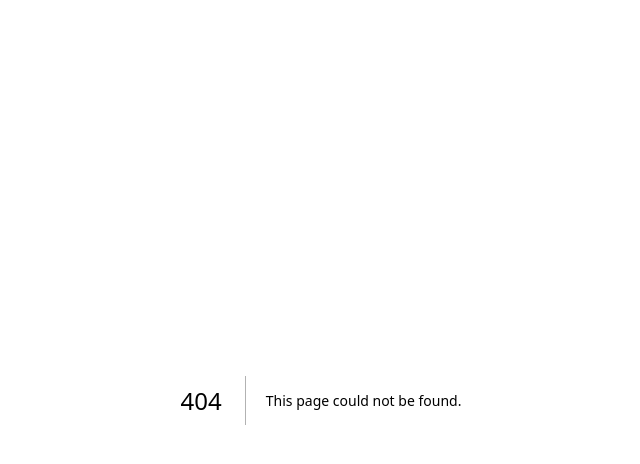
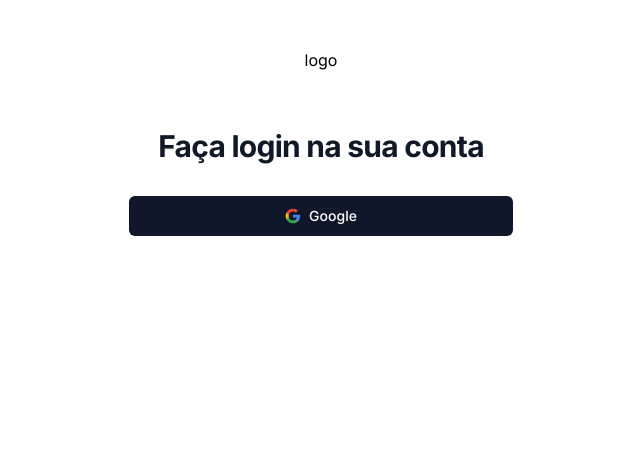
Before and after one commit to Muvias/RealtimeChat, a Next.js app: page /login in a window 1280 px wide. Before the commit this address had no page. Shown: the top 464 px of the page, without its empty margins (319-959 px from the left). Built offline with nearby package versions, Linux system fonts and the light colour scheme.

Commit message:
added login with google and friend request function

```diff
--- /dev/null
+++ b/src/app/(auth)/login/page.tsx
@@ -0,0 +1,73 @@
+'use client'
+
+import { useState } from "react"
+
+import { signIn } from "next-auth/react";
+import { toast } from "react-hot-toast";
+
+import Button from "@/components/ui/Button"
+
+export default function login() {
+    const [isLoading, setIsLoading] = useState<boolean>(false);
+
+    async function loginWithGoogle() {
+        setIsLoading(true)
+
+        try {
+            await signIn('google')
+        } catch (error) {
+            toast.error('Algo deu errado com o seu login.')
+        } finally {
+            setIsLoading(false)
+        }
+    }
+
+    return (
+        <div className="flex min-h-full items-center justify-center py-12 px-4 sm:px-6 lg:px-8">
+            <div className="w-full flex flex-col items-center max-w-md space-y-8">
+                <div className="flex flex-col items-center gap-8">
+                    logo
+                    <h2 className="mt-6 text-center text-3xl font-bold tracking-tight text-gray-900">Faça login na sua conta</h2>
+                </div>
+
+                <Button
+                    isLoading={isLoading}
+                    type="button"
+                    className="max-w-sm mx-auto w-full"
+                    onClick={loginWithGoogle}
+                >
+                    {isLoading ? null :
+                        <svg
+                            className='mr-2 h-4 w-4'
+                            aria-hidden='true'
+                            focusable='false'
+                            data-prefix='fab'
+                            data-icon='github'
+                            role='img'
+                            xmlns='http://www.w3.org/2000/svg'
+                            viewBox='0 0 24 24'>
+                            <path
+                                d='M22.56 12.25c0-.78-.07-1.53-.2-2.25H12v4.26h5.92c-.26 1.37-1.04 2.53-2.21 3.31v2.77h3.57c2.08-1.92 3.28-4.74 3.28-8.09z'
+                                fill='#4285F4'
+                            />
+                            <path
+                                d='M12 23c2.97 0 5.46-.98 7.28-2.66l-3.57-2.77c-.98.66-2.23 1.06-3.71 1.06-2.86 0-5.29-1.93-6.16-4.53H2.18v2.84C3.99 20.53 7.7 23 12 23z'
+                                fill='#34A853'
+                            />
+                            <path
+                                d='M5.84 14.09c-.22-.66-.35-1.36-.35-2.09s.13-1.43.35-2.09V7.07H2.18C1.43 8.55 1 10.22 1 12s.43 3.45 1.18 4.93l2.85-2.22.81-.62z'
+                                fill='#FBBC05'
+                            />
+                            <path
+                                d='M12 5.38c1.62 0 3.06.56 4.21 1.64l3.15-3.15C17.45 2.09 14.97 1 12 1 7.7 1 3.99 3.47 2.18 7.07l3.66 2.84c.87-2.6 3.3-4.53 6.16-4.53z'
+                                fill='#EA4335'
+                            />
+                            <path d='M1 1h22v22H1z' fill='none' />
+                        </svg>
+                    }
+                    Google
+                </Button>
+            </div>
+        </div>
+    )
+}
--- /dev/null
+++ b/src/app/(dashboard)/dashboard/add/page.tsx
@@ -0,0 +1,11 @@
+import AddFriendButton from "@/components/AddFriendButton";
+
+export default function addFriend() {
+    return (
+        <main className="pt-8">
+            <h2 className="font-bold text-5xl mb-8">Adc um amigo</h2>
+
+            <AddFriendButton />
+        </main>
+    )
+}
--- /dev/null
+++ b/src/app/(dashboard)/dashboard/page.tsx
@@ -0,0 +1,13 @@
+import { getServerSession } from "next-auth";
+
+import { authOptions } from "@/lib/auth";
+
+import Button from "@/components/ui/Button";
+
+export default async function dashboard() {
+    const session = await getServerSession(authOptions)
+
+    return (
+        <pre>{JSON.stringify(session)}</pre>
+    )
+}
--- a/src/app/dashboard/page.tsx
+++ /dev/null
@@ -1,9 +0,0 @@
-import Button from "@/components/Button";
-
-export default function dashboard() {
-    return (
-        <section>
-            <Button>Hello</Button>
-        </section>
-    )
-}
--- a/src/app/layout.tsx
+++ b/src/app/layout.tsx
@@ -1,3 +1,4 @@
+import Providers from '@/components/Providers'
 import './globals.css'
 import type { Metadata } from 'next'
 import { Inter } from 'next/font/google'
@@ -17,7 +18,9 @@
   return (
     <html lang="en">
       <body className={inter.className}>
-        {children}
+        <Providers>
+          {children}
+        </Providers>
       </body>
     </html>
   )
--- /dev/null
+++ b/src/components/AddFriendButton.tsx
@@ -0,0 +1,86 @@
+'use client'
+
+import { useState } from 'react'
+import { useForm } from 'react-hook-form'
+
+import { z } from 'zod'
+import { zodResolver } from '@hookform/resolvers/zod'
+
+import axios, { AxiosError } from 'axios'
+
+import { addFriendValidator } from "@/lib/validations/add-friend"
+
+import Button from "./ui/Button"
+
+type FormData = z.infer<typeof addFriendValidator>
+
+export default function AddFriendButton() {
+    const [showSuccessState, setShowSuccessState] = useState<boolean>(false)
+
+    const {
+        register,
+        handleSubmit,
+        setError,
+        formState: { errors }
+    } = useForm<FormData>({
+        resolver: zodResolver(addFriendValidator),
+    })
+
+    async function addFriend(email: string) {
+        try {
+            const validatedEmail = addFriendValidator.parse({ email })
+
+            await axios.post('/api/friends/add', {
+                email: validatedEmail,
+            })
+
+            setShowSuccessState(true)
+        } catch (error) {
+            if (error instanceof z.ZodError) {
+                setError('email', { message: error.message })
+                return
+            }
+
+            if (error instanceof AxiosError) {
+                setError('email', { message: error.response?.data })
+
+                return
+            }
+
+            setError('email', { message: 'Algo de errado ocorreu.' })
+        }
+    }
+
+    function onSubmit(data: FormData) {
+        addFriend(data.email)
+    }
+
+    return (
+        <form onSubmit={handleSubmit(onSubmit)} className="max-w-sm">
+            <label
+                htmlFor="email"
+                className="block text-sm font-medium leading-6 text-gray-900"
+            >
+                Adc amigo por Email
+            </label>
+
+            <div className="mt-2 flex gap-4">
+                <input
+                    {...register('email')}
+                    type="text"
+                    placeholder="email@exemplo.com"
+                    className="block w-full rounded-md border-0 py-1.5 text-gray-900 shadow-sm ring-1 ring-inset ring-gray-300 placeholder:text-gray-400 focus:ring-2 focus:ring-inset focus:ring-blue-800 sm:text-sm sm:leading-6"
+                />
+
+                <Button>Adc</Button>
+            </div>
+
+            <p className='mt-1 text-sm text-red-600'>{errors.email?.message}</p>
+
+            {showSuccessState ? (
+                <p className='mt-1 text-sm text-green-600'>Solicitação de amizade enviada!</p>
+
+            ) : null}
+        </form>
+    )
+}
--- /dev/null
+++ b/src/components/Providers.tsx
@@ -0,0 +1,13 @@
+'use client'
+
+import { ReactNode } from "react"
+import { Toaster } from "react-hot-toast"
+
+export default function Providers({ children }: { children: ReactNode }) {
+    return (
+        <>
+            <Toaster position="top-center" reverseOrder={false} />
+            {children}
+        </>
+    )
+}
--- /dev/null
+++ b/src/lib/validations/add-friend.ts
@@ -0,0 +1,5 @@
+import { z } from 'zod'
+
+export const addFriendValidator = z.object({
+    email: z.string().email()
+})
--- a/tailwind.config.ts
+++ b/tailwind.config.ts
@@ -15,6 +15,6 @@
       },
     },
   },
-  plugins: [],
+  plugins: [require('@tailwindcss/forms')],
 }
 export default config
```
Also changed, not shown: package.json (+7 -1 lines), src/lib/auth.ts (+6 -3 lines), src/components/ui/Button.tsx (renamed from src/components/Button.tsx), 1 other file (tests, documents, lock files or other folders).
